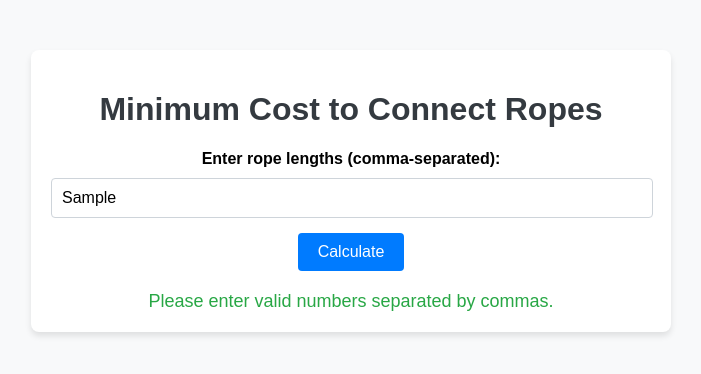
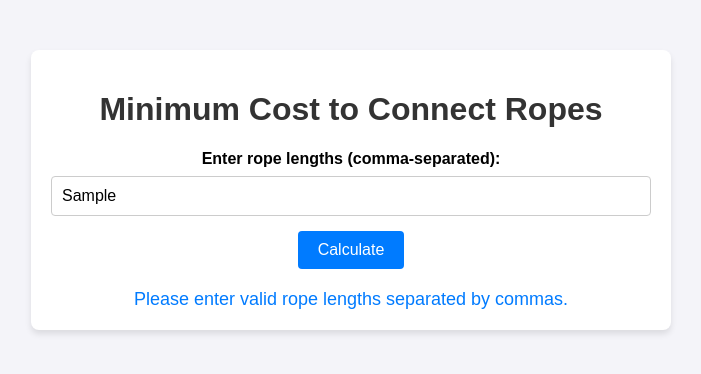
Before and after one commit to acciojob/Minimum-Cost-Of-Ropes-bhpuja, a website: page main.html in a window 1280 px wide. Both pictures are taken after typing "Sample" into the empty fields and a click on the button "Calculate". Shown: the whole page, without its empty margins (289-990 px from the left). Drawn offline with Linux system fonts and the light colour scheme.

Commit message:
created a submission

```diff
--- a/script.js
+++ b/script.js
@@ -1,15 +1,23 @@
 document.getElementById("ropeForm").addEventListener("submit", function (event) {
   event.preventDefault();
 
-  const input = document.getElementById("ropeLengths").value;
+  const input = document.getElementById("ropeLengths").value.trim();
   const resultDiv = document.getElementById("result");
 
   try {
     // Parse the input into an array of numbers
-    const ropeLengths = input.split(",").map((num) => parseInt(num.trim(), 10));
+    const ropeLengths = input
+      .split(",")
+      .map((num) => parseInt(num.trim(), 10))
+      .filter((num) => !isNaN(num));
 
-    if (ropeLengths.some(isNaN)) {
-      throw new Error("Please enter valid numbers separated by commas.");
+    if (ropeLengths.length === 0) {
+      throw new Error("Please enter valid rope lengths separated by commas.");
+    }
+
+    if (ropeLengths.length === 1) {
+      resultDiv.textContent = `Minimum cost to connect ropes: 0 (Only one rope, no cost to connect)`;
+      return;
     }
 
     // Calculate the minimum cost
@@ -23,14 +31,15 @@ document.getElementById("ropeForm").addEventListener("submit", function (event)
 });
 
 function calculateMinCost(ropeLengths) {
-  // Convert the array into a min heap
-  const minHeap = [...ropeLengths].sort((a, b) => a - b);
+  // Create a Min Heap using a priority queue-like approach
+  const minHeap = [...ropeLengths].sort((a, b) => a - b); // Sort initially to simulate Min Heap
   let totalCost = 0;
 
+  // Keep connecting ropes until only one rope remains
   while (minHeap.length > 1) {
     // Remove the two smallest ropes
-    const first = minHeap.shift();
-    const second = minHeap.shift();
+    const first = minHeap.shift(); // Smallest
+    const second = minHeap.shift(); // Second smallest
 
     // Calculate the cost of connecting them
     const cost = first + second;
@@ -38,7 +47,7 @@ function calculateMinCost(ropeLengths) {
 
     // Insert the resulting rope back into the heap
     minHeap.push(cost);
-    minHeap.sort((a, b) => a - b); // Keep it sorted to maintain the min-heap property
+    minHeap.sort((a, b) => a - b); // Keep it sorted to maintain the Min Heap property
   }
 
   return totalCost;
--- a/styles.css
+++ b/styles.css
@@ -1,7 +1,6 @@
-
 body {
   font-family: Arial, sans-serif;
-  background-color: #f8f9fa;
+  background-color: #f4f4f9;
   margin: 0;
   padding: 0;
 }
@@ -17,7 +16,7 @@ body {
 }
 
 h1 {
-  color: #343a40;
+  color: #333;
 }
 
 form {
@@ -26,23 +25,23 @@ form {
 
 label {
   display: block;
-  margin-bottom: 10px;
+  margin-bottom: 8px;
   font-weight: bold;
 }
 
 input[type="text"] {
-  width: calc(100% - 20px);
+  width: calc(100% - 22px);
   padding: 10px;
   font-size: 16px;
   margin-bottom: 15px;
-  border: 1px solid #ced4da;
+  border: 1px solid #ccc;
   border-radius: 4px;
 }
 
 button {
   padding: 10px 20px;
   font-size: 16px;
-  color: #ffffff;
+  color: #fff;
   background-color: #007bff;
   border: none;
   border-radius: 4px;
@@ -56,5 +55,5 @@ button:hover {
 #result {
   margin-top: 20px;
   font-size: 18px;
-  color: #28a745;
+  color: #007bff;
 }
```
Also changed, not shown: main.html (line endings or trailing spaces).
